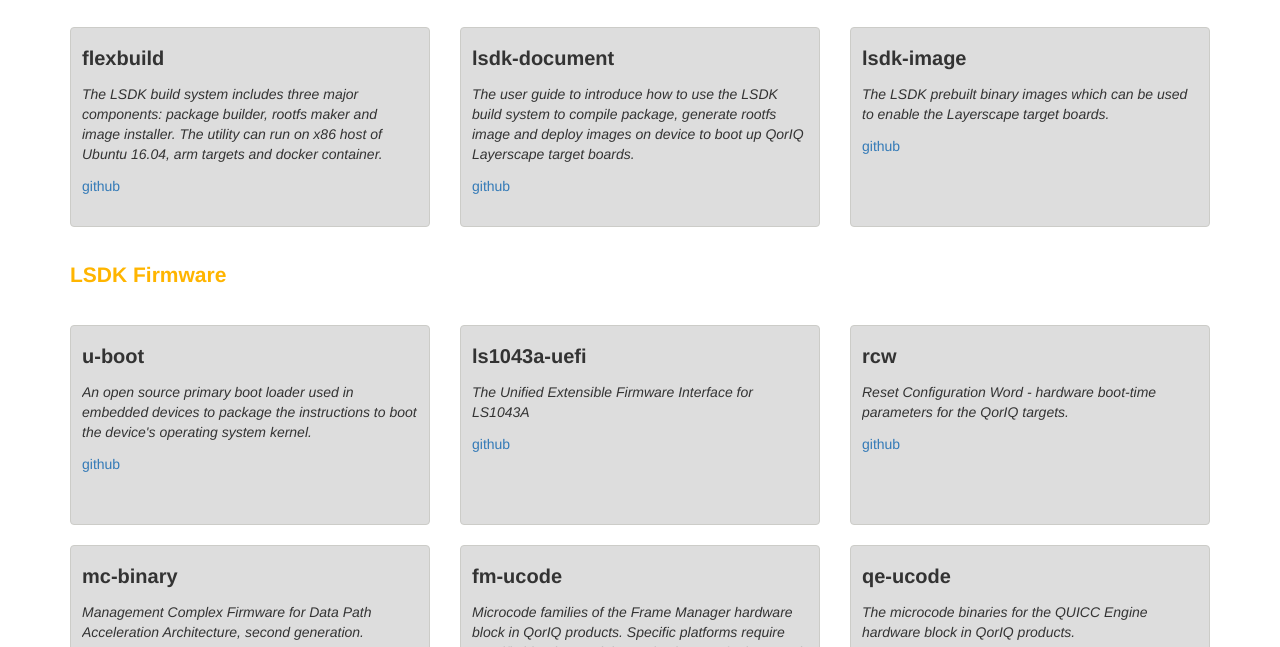
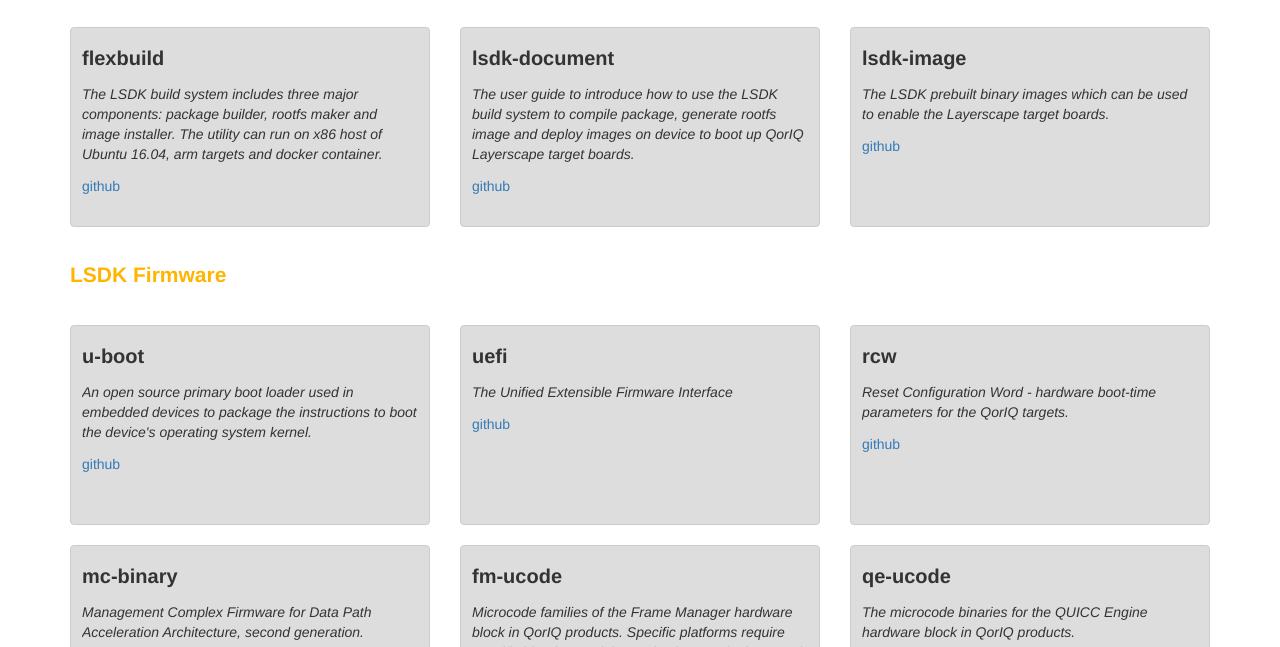
Before and after one commit to lsdk/lsdk.github.io, a plain HTML site: page index.html in a window 1280 px wide. Shown: the part 453-1100 px from the top of the page. Drawn offline with nearby package versions, Linux system fonts and the light colour scheme.

Commit message:
index.html: rename ls1043a-uefi to uefi
Signed-off-by: Ting Liu <ting.liu@nxp.com>

```diff
--- a/index.html
+++ b/index.html
@@ -103,9 +103,9 @@
 	    <div class="col-md-4">
                 <div class="project">
                     <div class="project-item">
-                    <h3>ls1043a-uefi</h3>
-                        <p class="proj-info">The Unified Extensible Firmware Interface for LS1043A </p>
-                        <a href="https://github.com/qoriq-open-source/ls1043a-uefi">github</a>
+                    <h3>uefi</h3>
+                        <p class="proj-info">The Unified Extensible Firmware Interface</p>
+                        <a href="https://github.com/qoriq-open-source/uefi">github</a>
                     </div>
                 </div>
             </div>
```
